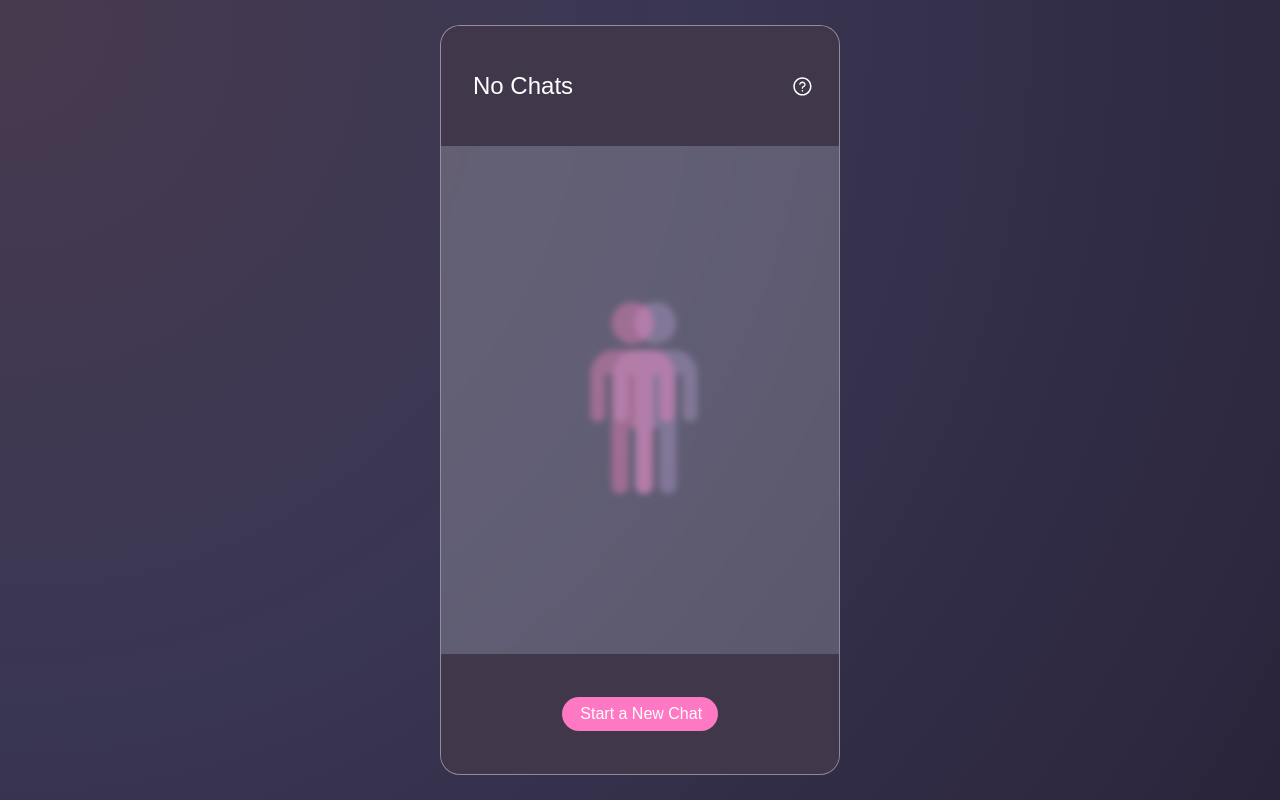
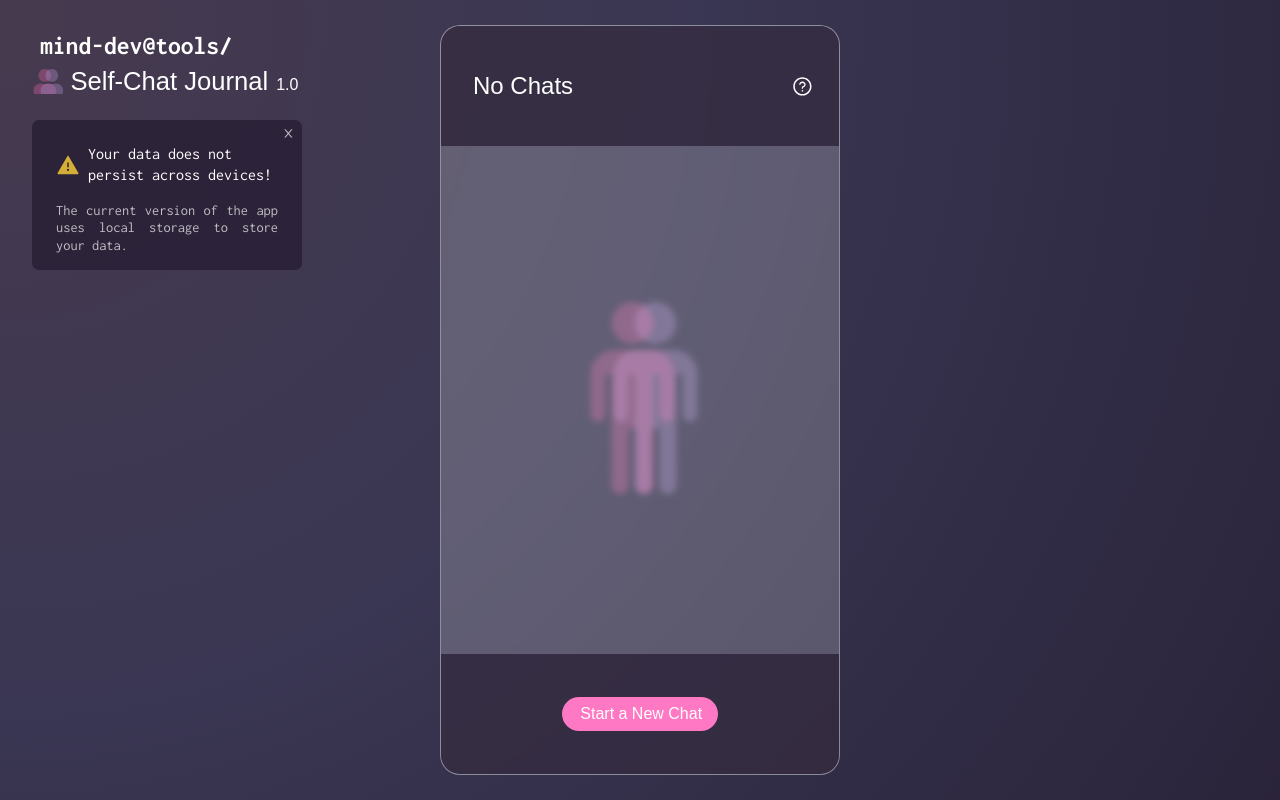
Before and after one commit to vladciuca/shadow-talk, a React (Create React App) app: page / in a window 1280 px wide. Built offline with nearby package versions, Linux system fonts and the light colour scheme.

Commit message:
added App Info for large screens

```diff
--- a/public/index.html
+++ b/public/index.html
@@ -24,6 +24,10 @@
       work correctly both with client-side routing and a non-root public URL.
       Learn how to configure a non-root public URL by running `npm run build`.
     -->
+    <link
+      href="https://fonts.googleapis.com/css2?family=Inconsolata:wght@200;300;400;500;600;700;800;900&display=swap"
+      rel="stylesheet"
+    />
     <title>Self Chat Journal</title>
   </head>
   <body>
--- a/src/App.js
+++ b/src/App.js
@@ -4,7 +4,7 @@ import { ThemeProvider } from "styled-components";
 import GlobalStyle from "./GlobalStyle";
 import { theme } from "./theme";
 import { AppContainer } from "./components/UI/UI.styles";
-import { Logo } from "components";
+import { AppInfo, Logo } from "components";
 import { Home, About, NewChat, Chat, Error } from "pages";
 
 function App() {
@@ -14,6 +14,7 @@ function App() {
         <GlobalStyle />
         <Store>
           <AppContainer>
+            <AppInfo />
             <Logo />
             <Routes>
               <Route path="/" element={<Home />} />
--- /dev/null
+++ b/src/components/AppInfo/AppInfo.js
@@ -0,0 +1,49 @@
+import React, { useState } from "react";
+import { AiFillWarning } from "react-icons/ai";
+import {
+  AppInfoContainer,
+  FlagShipLogo,
+  AppTitle,
+  Logo,
+  LogoShadow,
+  Title,
+  AppVersion,
+  InfoMessageContainer,
+  Message,
+  SubMessage,
+  InfoIcon,
+  CloseButton,
+} from "./AppInfo.styles";
+
+const AppInfo = () => {
+  const [showInfoMessage, setShowInfoMessage] = useState(true);
+  return (
+    <AppInfoContainer>
+      <FlagShipLogo>mind-dev@tools/</FlagShipLogo>
+      <AppTitle>
+        <Logo></Logo>
+        <LogoShadow></LogoShadow>
+        <Title>
+          Self-Chat Journal<AppVersion>1.0</AppVersion>
+        </Title>
+      </AppTitle>
+      {showInfoMessage ? (
+        <InfoMessageContainer>
+          <CloseButton onClick={() => setShowInfoMessage(false)}>X</CloseButton>
+          <Message>
+            <InfoIcon>
+              <AiFillWarning />
+            </InfoIcon>
+            Your data does not persist across devices!
+          </Message>
+          <SubMessage>
+            The current version of the app uses local storage to store your
+            data.
+          </SubMessage>
+        </InfoMessageContainer>
+      ) : null}
+    </AppInfoContainer>
+  );
+};
+
+export default AppInfo;
--- /dev/null
+++ b/src/components/AppInfo/AppInfo.styles.js
@@ -0,0 +1,91 @@
+import styled from "styled-components";
+import { FaUser } from "react-icons/fa";
+import { AiOutlineClose, AiFillWarning } from "react-icons/ai";
+
+export const AppInfoContainer = styled.div`
+  display: block;
+  position: absolute;
+  top: 2rem;
+  left: 2rem;
+  @media (max-width: 1200px) {
+    display: none;
+  }
+`;
+
+export const FlagShipLogo = styled.div`
+  margin-left: 0.5rem;
+  font-family: "Inconsolata", monospace;
+  font-size: 1.6rem;
+  font-weight: 700;
+`;
+
+export const AppTitle = styled.div`
+  margin-top: 0.5rem;
+  display: flex;
+  align-items: center;
+`;
+
+export const Logo = styled(FaUser)`
+  margin-right: 0.8rem;
+  font-size: 1.6rem;
+  color: ${({ theme }) => theme.negativeOpac};
+  position: relative;
+`;
+
+export const LogoShadow = styled(FaUser)`
+  font-size: 1.6rem;
+  color: ${({ theme }) => theme.neutralOpac};
+  position: absolute;
+  left: 7px;
+`;
+
+export const Title = styled.div`
+  font-size: 1.6rem;
+`;
+
+export const AppVersion = styled.span`
+  margin-left: 0.5rem;
+  font-size: 1rem;
+`;
+
+export const InfoMessageContainer = styled.div`
+  margin-top: 1.5rem;
+  max-width: 270px;
+  padding: 1.5rem 1.5rem 1rem 1.5rem;
+  background: ${({ theme }) => theme.bgSecondary};
+  border-radius: 7px;
+  position: relative;
+  line-height: 1.3rem;
+  font-family: "Inconsolata", monospace;
+`;
+
+export const CloseButton = styled(AiOutlineClose)`
+  cursor: pointer;
+  color: ${({ theme }) => theme.textLight};
+  position: absolute;
+  top: 7px;
+  right: 7px;
+  font-size: 0.8rem;
+`;
+
+export const InfoIcon = styled.span`
+  display: flex;
+  align-items: center;
+  margin-right: 0.5rem;
+  font-size: 1.5rem;
+  color: ${({ theme }) => theme.warning};
+`;
+
+export const Message = styled.div`
+  display: flex;
+  align-items: center;
+  margin-bottom: 1rem;
+`;
+
+export const SubMessage = styled.div`
+  line-height: 1.1rem;
+  font-size: 0.9rem;
+  text-align: justify;
+  text-justify: inter-word;
+  color: ${({ theme }) => theme.textLight};
+`;
--- /dev/null
+++ b/src/components/AppInfo/index.js
@@ -0,0 +1 @@
+export { default } from "./AppInfo";
--- a/src/components/ChatsListItem/ChatsListItem.styles.js
+++ b/src/components/ChatsListItem/ChatsListItem.styles.js
@@ -18,7 +18,7 @@ export const ChatInfo = styled.div`
   display: flex;
   flex-direction: column;
   flex-grow: 1;
-  margin-left: 0.5rem;
+  margin-left: 1rem;
 `;
 
 export const ChatTopic = styled.div`
@@ -46,7 +46,7 @@ export const TopicText = styled.div`
   text-overflow: ellipsis;
   max-width: 210px;
   @media (max-width: 400px) {
-    max-width: 180px;
+    max-width: 175px;
   }
   @media (max-width: 360px) {
     max-width: 150px;
--- a/src/components/Screen/Screen.styles.js
+++ b/src/components/Screen/Screen.styles.js
@@ -48,9 +48,9 @@ export const ScreenOverflow = styled.div`
       : css`
           height: 100%;
         `}
-  padding: 1rem 0.8rem 1rem 1rem;
+  padding: 1rem 0.6rem 1rem 0.8rem;
   @media (max-width: 395px) {
-    padding: 1rem 0.6rem 1rem 0.8rem;
+    padding: 1rem 0.4rem 1rem 0.6rem;
   }
   overflow-x: hidden;
   overflow-y: scroll;
--- a/src/components/index.js
+++ b/src/components/index.js
@@ -1,4 +1,5 @@
 // Global components
+export { default as AppInfo } from "./AppInfo";
 export { default as Logo } from "./Logo";
 export { default as Screen } from "./Screen";
 export { default as Button } from "./Button";
--- a/src/theme.js
+++ b/src/theme.js
@@ -1,9 +1,10 @@
 export const theme = {
   bgPrimary: "#262335",
-  bgSecondary: "#40384a",
+  // bgSecondary: "#40384a",
+  bgSecondary: "rgba(36,27,47, 0.7)",
 
-  // cardPrimary: "rgba(36,27,47, 0.7)",
-  cardPrimary: "rgba(64,56,74, 0.7)",
+  // cardPrimary: "rgba(64,56,74, 0.7)",
+  cardPrimary: "rgba(36,27,47, 0.5)",
   // cardSecondary: "#241b2f",
 
   //CARDS
@@ -31,9 +32,10 @@ export const theme = {
 
   positiveOpac: "rgba(0,191,255, 0.3)",
   neutralOpac: "rgba(164, 135, 195, 0.4)",
-  negativeOpac: "rgba(255, 105, 180, 0.4)",
+  negativeOpac: "rgba(255, 105, 180, 0.3)",
 
   success: "#a2f5a2",
   successDark: "#3eb489",
   danger: "#ff7b7b",
+  warning: "#d4af37",
 };
```
Also changed, not shown: src/components/UI/UI.styles.js (+0 -49 lines).
